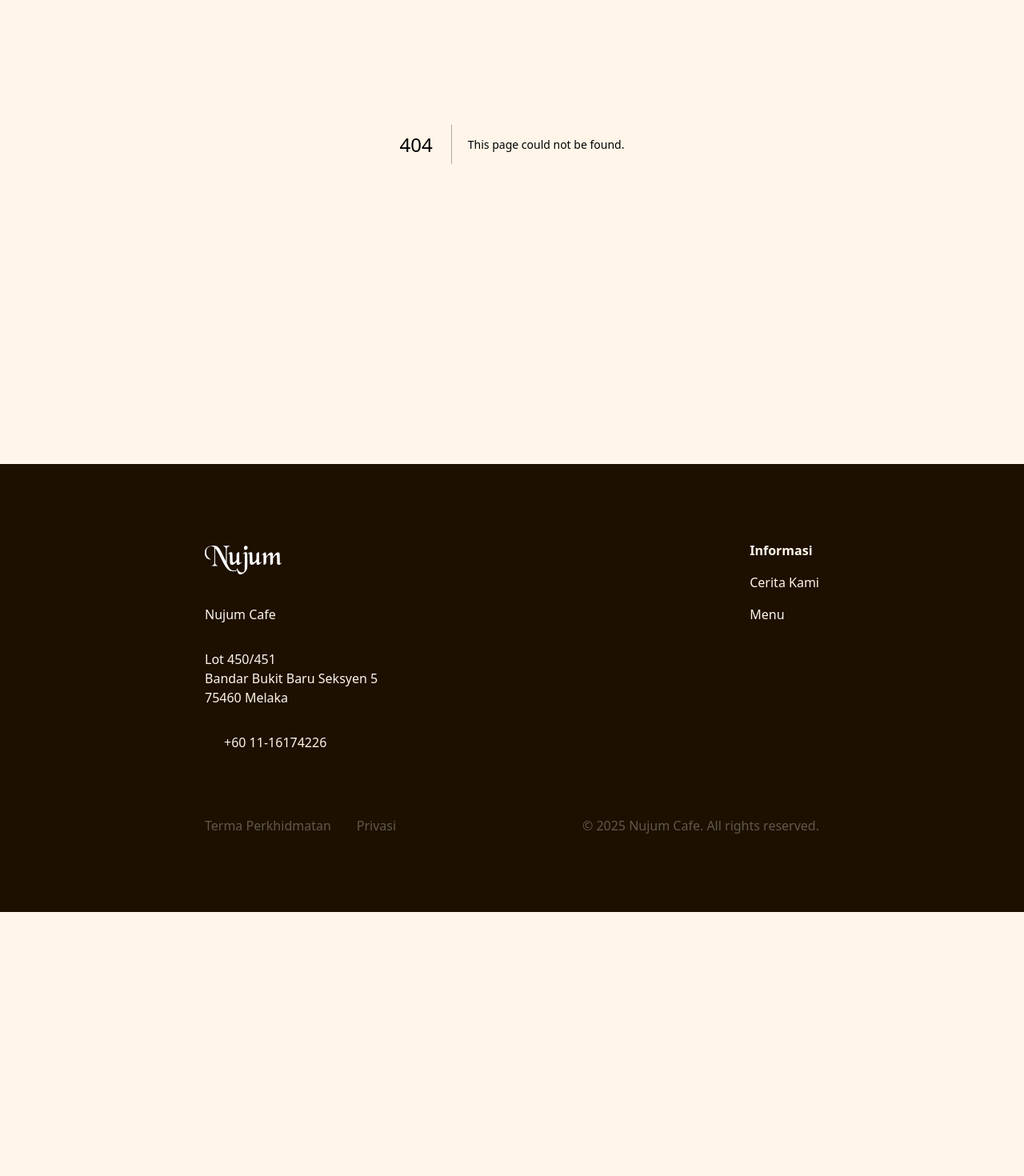
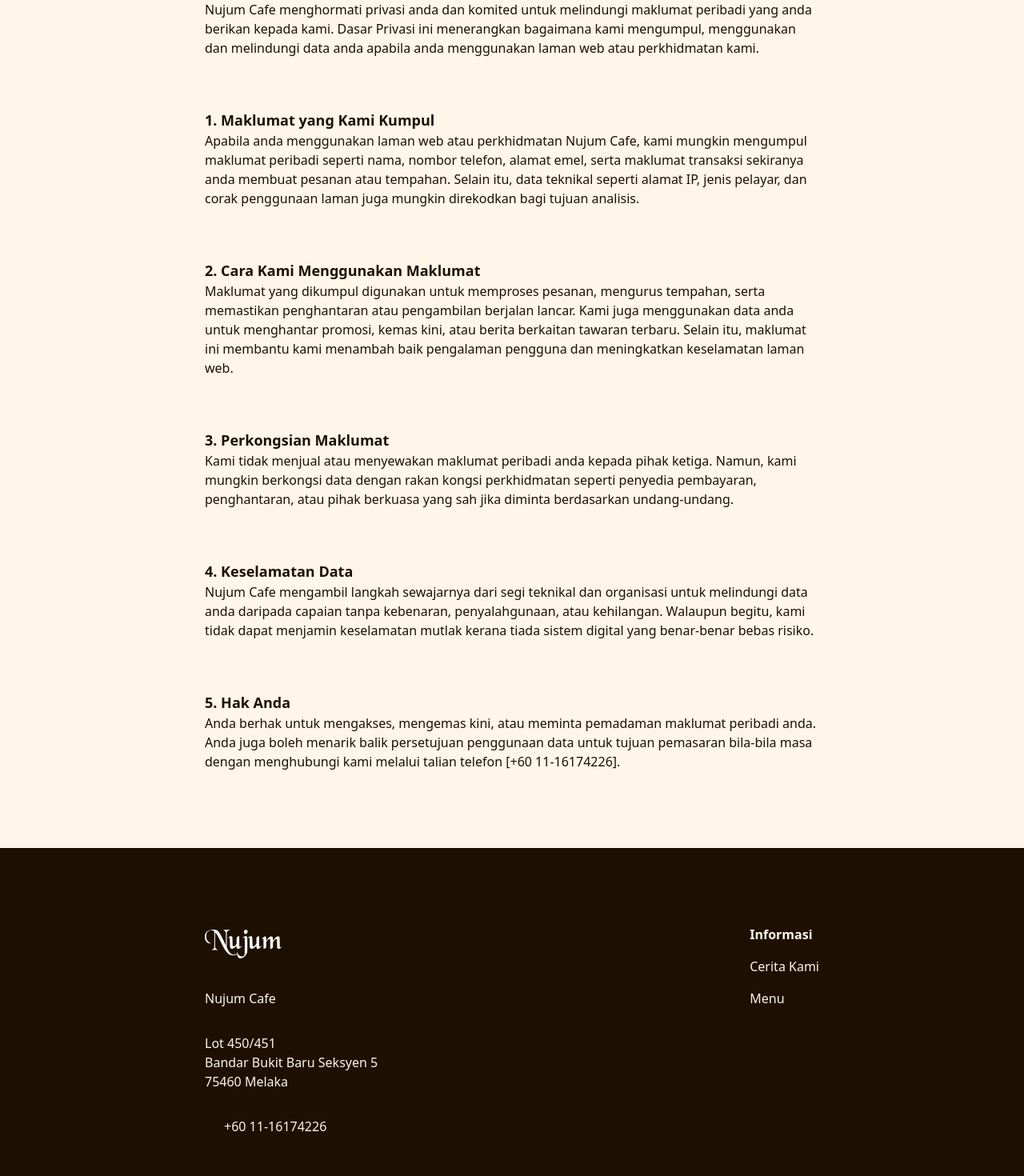
Before and after one commit to badrulhanif/nujum-cafe-website, a Next.js app: page /dasar-privasi in a window 1280 px wide. Before the commit this address had no page. Shown: the part 340-1810 px from the top of the page at 80% size. Before the commit the page ends 1480 px from the top, so only its background shows below. Built offline with nearby package versions, Linux system fonts and the light colour scheme; some icons are missing.

Commit message:
add terma syarat dan privasi

```diff
--- a/app/cerita-kami/page.tsx
+++ b/app/cerita-kami/page.tsx
@@ -86,7 +86,14 @@
         >
           Nilai Teras Nujum
         </h2>
-        <div className="flex flex-col w-full p-16 gap-8 sm:gap-16 items-center justify-center rounded-2xl sm:rounded-4xl text-white bg-gradient-to-r from-[#1D1000] to-[#472701]">
+        <div className="relative flex flex-col w-full p-16 gap-8 sm:gap-16 items-center justify-center rounded-2xl sm:rounded-4xl text-white bg-gradient-to-r from-[#1D1000] to-[#472701]">
+          <Image
+            src="/Images/bg-quote-design-1.png"
+            alt="Overview Banner"
+            width={150}
+            height={150}
+            className="absolute -top-8 -left-4 object-cover"
+          />
           <h2
             className={`text-center ${merriweather.className} text-2xl sm:text-4xl`}
           >
@@ -98,6 +105,13 @@
             pengalaman unik bagi pelanggan kami dengan inovasi yang dibawa ke
             dalam setiap menu.
           </p>
+          <Image
+            src="/Images/bg-quote-design-2.png"
+            alt="Overview Banner"
+            width={150}
+            height={150}
+            className="absolute -bottom-8 -right-4 object-cover"
+          />
         </div>
       </motion.div>
       <div className="flex flex-col gap-8 sm:gap-16 py-8">
@@ -132,10 +146,16 @@
               <h2 className="text-lg sm:text-xl font-semibold">Alamat</h2>
               <div className="flex gap-4 items-start">
                 <Shop className="w-6 h-6" />
-                <p className="text-md sm:text-lg">
-                  Lot 450/451 <br /> Bandar Bukit Baru Seksyen 5 <br />
-                  75460 Melaka
-                </p>
+                <Link
+                  target="_blank"
+                  rel="noopener noreferrer"
+                  href="https://maps.app.goo.gl/RxrynyY47KomLvfp7"
+                >
+                  <span className="hover:underline">
+                    Lot 450/451 <br /> Bandar Bukit Baru Seksyen 5 <br />
+                    75460 Melaka
+                  </span>
+                </Link>
               </div>
             </div>
             <div className="flex flex-col gap-4">
--- /dev/null
+++ b/app/dasar-privasi/page.tsx
@@ -0,0 +1,74 @@
+import { merriweather } from "@/config/font";
+
+export default function DasarPrivasiPage() {
+  return (
+    <section className="flex flex-col p-4 sm:px-64 sm:py-24 gap-8 sm:gap-16 text-brand">
+      <h2 className={`text-4xl sm:text-6xl ${merriweather.className}`}>
+        Dasar Privasi
+      </h2>
+      <p>
+        Nujum Cafe menghormati privasi anda dan komited untuk melindungi
+        maklumat peribadi yang anda berikan kepada kami. Dasar Privasi ini
+        menerangkan bagaimana kami mengumpul, menggunakan dan melindungi data
+        anda apabila anda menggunakan laman web atau perkhidmatan kami.
+      </p>
+
+      <div>
+        <h2 className="text-lg font-semibold">1. Maklumat yang Kami Kumpul</h2>
+        <p>
+          Apabila anda menggunakan laman web atau perkhidmatan Nujum Cafe, kami
+          mungkin mengumpul maklumat peribadi seperti nama, nombor telefon,
+          alamat emel, serta maklumat transaksi sekiranya anda membuat pesanan
+          atau tempahan. Selain itu, data teknikal seperti alamat IP, jenis
+          pelayar, dan corak penggunaan laman juga mungkin direkodkan bagi
+          tujuan analisis.
+        </p>
+      </div>
+
+      <div>
+        <h2 className="text-lg font-semibold">
+          2. Cara Kami Menggunakan Maklumat
+        </h2>
+        <p>
+          Maklumat yang dikumpul digunakan untuk memproses pesanan, mengurus
+          tempahan, serta memastikan penghantaran atau pengambilan berjalan
+          lancar. Kami juga menggunakan data anda untuk menghantar promosi,
+          kemas kini, atau berita berkaitan tawaran terbaru. Selain itu,
+          maklumat ini membantu kami menambah baik pengalaman pengguna dan
+          meningkatkan keselamatan laman web.
+        </p>
+      </div>
+
+      <div>
+        <h2 className="text-lg font-semibold">3. Perkongsian Maklumat</h2>
+        <p>
+          Kami tidak menjual atau menyewakan maklumat peribadi anda kepada pihak
+          ketiga. Namun, kami mungkin berkongsi data dengan rakan kongsi
+          perkhidmatan seperti penyedia pembayaran, penghantaran, atau pihak
+          berkuasa yang sah jika diminta berdasarkan undang-undang.
+        </p>
+      </div>
+
+      <div>
+        <h2 className="text-lg font-semibold">4. Keselamatan Data</h2>
+        <p>
+          Nujum Cafe mengambil langkah sewajarnya dari segi teknikal dan
+          organisasi untuk melindungi data anda daripada capaian tanpa
+          kebenaran, penyalahgunaan, atau kehilangan. Walaupun begitu, kami
+          tidak dapat menjamin keselamatan mutlak kerana tiada sistem digital
+          yang benar-benar bebas risiko.
+        </p>
+      </div>
+
+      <div>
+        <h2 className="text-lg font-semibold">5. Hak Anda</h2>
+        <p>
+          Anda berhak untuk mengakses, mengemas kini, atau meminta pemadaman
+          maklumat peribadi anda. Anda juga boleh menarik balik persetujuan
+          penggunaan data untuk tujuan pemasaran bila-bila masa dengan
+          menghubungi kami melalui talian telefon [+60 11-16174226].
+        </p>
+      </div>
+    </section>
+  );
+}
--- a/app/layout.tsx
+++ b/app/layout.tsx
@@ -89,10 +89,16 @@
                 <BrandLogo className="w-16 sm:w-24 h-8 sm:h-12 text-white" />
               </Link>
               <p>Nujum Cafe</p>
-              <p>
-                Lot 450/451 <br /> Bandar Bukit Baru Seksyen 5 <br />
-                75460 Melaka
-              </p>
+              <Link
+                target="_blank"
+                rel="noopener noreferrer"
+                href="https://maps.app.goo.gl/RxrynyY47KomLvfp7"
+              >
+                <span className="hover:underline">
+                  Lot 450/451 <br /> Bandar Bukit Baru Seksyen 5 <br />
+                  75460 Melaka
+                </span>
+              </Link>
               <div className="flex flex-col gap-4">
                 <Link
                   href="tel:+601116174226"
--- a/app/privasi/page.tsx
+++ /dev/null
@@ -1,7 +0,0 @@
-export default function PrivasiPage() {
-  return (
-    <section>
-      <div>Privasi Page</div>
-    </section>
-  );
-}
--- /dev/null
+++ b/app/terma-dan-syarat/page.tsx
@@ -0,0 +1,73 @@
+import { merriweather } from "@/config/font";
+
+export default function TermaDanSyaratPage() {
+  return (
+    <section className="flex flex-col p-4 sm:px-64 sm:py-24 gap-8 sm:gap-16 text-brand">
+      <h2 className={`text-4xl sm:text-6xl ${merriweather.className}`}>
+        Terma Dan Syarat
+      </h2>
+
+      <div>
+        <h2 className="text-lg font-semibold">1. Penerimaan Terma</h2>
+        <p>
+          Dengan mengakses laman web atau membuat pesanan dengan Nujum Cafe,
+          anda dianggap bersetuju untuk mematuhi semua terma dan syarat yang
+          dinyatakan di sini. Jika anda tidak bersetuju, anda disarankan untuk
+          tidak menggunakan laman ini.
+        </p>
+      </div>
+
+      <div>
+        <h2 className="text-lg font-semibold">2. Pesanan Dan Harga</h2>
+        <p>
+          Semua pesanan tertakluk pada ketersediaan stok. Harga yang dipaparkan
+          adalah dalam Ringgit Malaysia (RM) dan boleh berubah pada bila-bila
+          masa tanpa notis. Nujum Cafe berhak untuk menolak atau membatalkan
+          pesanan sekiranya terdapat kesilapan harga, maklumat produk, atau isu
+          teknikal lain.
+        </p>
+      </div>
+
+      <div>
+        <h2 className="text-lg font-semibold">3. Pembayaran dan Pembatalan</h2>
+        <p>
+          Pembayaran mestilah dibuat sepenuhnya melalui kaedah yang diterima
+          seperti tunai, kad debit/kredit, atau platform pembayaran elektronik
+          sebelum pesanan diproses. Pembatalan hanya dibenarkan dalam tempoh
+          tertentu selepas pesanan dibuat, dan bayaran balik akan
+          dipertimbangkan berdasarkan kes yang munasabah.
+        </p>
+      </div>
+
+      <div>
+        <h2 className="text-lg font-semibold">
+          4. Hak Cipta Dan Harta Intelek
+        </h2>
+        <p>
+          Segala kandungan di laman web Nujum Cafe, termasuk teks, grafik, logo,
+          imej, dan reka bentuk, adalah milik kami dan dilindungi undang-undang
+          hak cipta. Anda tidak dibenarkan menggunakan, menyalin, atau mengubah
+          suai kandungan ini tanpa kebenaran bertulis daripada pihak kami.
+        </p>
+      </div>
+
+      <div>
+        <h2 className="text-lg font-semibold">5. Had Tanggungjawab</h2>
+        <p>
+          Nujum Cafe tidak bertanggungjawab terhadap sebarang kerugian tidak
+          langsung, kerosakan, atau kehilangan yang timbul akibat penggunaan
+          laman web atau perkhidmatan kami.
+        </p>
+      </div>
+
+      <div>
+        <h2 className="text-lg font-semibold">6. Perubahan Terma</h2>
+        <p>
+          Kami berhak untuk mengemas kini terma dan syarat ini dari semasa ke
+          semasa. Sebarang perubahan akan berkuat kuasa sebaik sahaja ia
+          diterbitkan di laman web rasmi Nujum Cafe.
+        </p>
+      </div>
+    </section>
+  );
+}
--- a/app/terma-perkhidmatan/page.tsx
+++ /dev/null
@@ -1,7 +0,0 @@
-export default function TerimaPerkhidmatanPage() {
-  return (
-    <section>
-      <div>Terma Perkhidmatan Page</div>
-    </section>
-  );
-}
--- a/components/sections/Review.tsx
+++ b/components/sections/Review.tsx
@@ -5,19 +5,19 @@
 export default function ReviewSection() {
   return (
     <section className="flex flex-col mt-8 sm:mt-16 px-4 py-12 sm:px-64 sm:py-24 items-center justify-center">
-      <div className="flex flex-col w-full p-16 gap-8 sm:gap-16 items-center justify-center rounded-2xl sm:rounded-4xl text-white bg-gradient-to-r from-[#1D1000] to-[#472701]">
+      <div className="relative z-0 flex flex-col w-full p-16 gap-8 sm:gap-16 items-center justify-center rounded-2xl sm:rounded-4xl overflow-hidden text-white bg-gradient-to-r from-[#1D1000] to-[#472701] before:content-[''] before:absolute before:inset-0 before:bg-[radial-gradient(#c2410c_1px,transparent_1px)] before:bg-[length:10px_10px] before:opacity-30 before:pointer-events-none">
         <h2
-          className={`text-center ${merriweather.className} text-2xl sm:text-4xl`}
+          className={`z-10 text-center ${merriweather.className} text-2xl sm:text-4xl`}
         >
           Bukan kami yang cakap
         </h2>
-        <div className="flex flex-row w-full items-center justify-center gap-4 sm:gap-8">
+        <div className="flex flex-row w-full items-center justify-center z-10 gap-4 sm:gap-8">
           <StarSolid className="w-10 sm:w-12 h-10 sm:h-12 text-amber-500" />
           <StarSolid className="w-10 sm:w-12 h-10 sm:h-12 text-amber-500" />
           <StarSolid className="w-10 sm:w-12 h-10 sm:h-12 text-amber-500" />
           <StarSolid className="w-10 sm:w-12 h-10 sm:h-12 text-amber-500" />
         </div>
-        <p className="text-md sm:text-lg text-center text-[#FFF5E8]">
+        <p className="z-10 text-md sm:text-lg text-center text-[#FFF5E8]">
           4 bintang di Google. Terbukti kami memang legend.
         </p>
       </div>
--- a/config/site.ts
+++ b/config/site.ts
@@ -39,17 +39,17 @@
       status: { ...defaultStatus },
     },
     {
-      id: "terma-perkhidmatan",
+      id: "terma-dan-syarat",
       category: "sah",
-      name: "Terma Perkhidmatan",
-      href: "/terma-perkhidmatan",
+      name: "Terma & Syarat",
+      href: "/terma-dan-syarat",
       status: { ...defaultStatus },
     },
     {
-      id: "privasi",
+      id: "dasar-privasi",
       category: "sah",
-      name: "Privasi",
-      href: "/privasi",
+      name: "Dasar Privasi",
+      href: "/dasar-privasi",
       status: { ...defaultStatus },
     },
   ],
```
Also changed, not shown: public/Images/bg-quote-design-1.png (added), public/Images/bg-quote-design-2.png (added).
